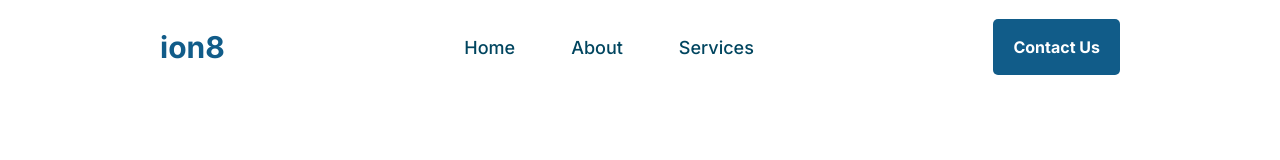
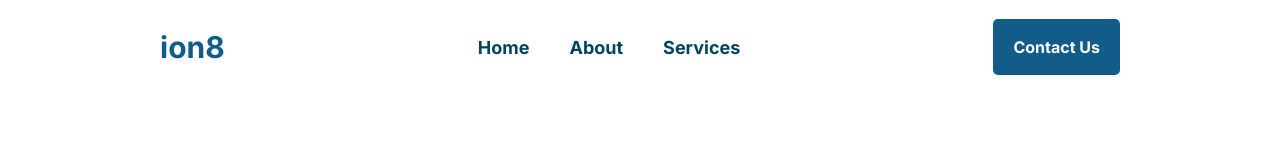
Before and after one commit to imrishit98/rp-nextjs-starter, a Next.js app: page / in a window 1280 px wide. Shown: the top 160 px of the page. Built offline with nearby package versions, Linux system fonts and the light colour scheme.

Commit message:
Update the menu in Desktop

```diff
--- a/src/components/layout/navbar.js
+++ b/src/components/layout/navbar.js
@@ -67,13 +67,14 @@ const Navbar = () => {
 
         {/* Desktop/tablet menu */}
         <div className='relative hidden md:justify-between md:flex'>
-          {navigation.map((item) => (
-            <NavbarLink key={item.name} link={item.href}>
+          {navigation.map((item) =>
+            item.subItem ? (
+              <div>
                 {/* main menu item */}
                 <LgText
-                className={`py-5 ${
+                  className={`p-5 ${
                     item.subItem ? 'nav-subitem' : ''
-                } font-medium text-deep-blue hover:text-cobalt`}
+                  } font-bold text-deep-blue hover:text-cobalt`}
                 >
                   {item.name}
                 </LgText>
@@ -93,8 +94,19 @@ const Navbar = () => {
                       ))
                     : null}
                 </ul>
+              </div>
+            ) : (
+              <NavbarLink key={item.name} link={item.href} className=''>
+                <LgText
+                  className={`p-5 ${
+                    item.subItem ? 'nav-subitem' : ''
+                  } font-bold text-deep-blue hover:text-cobalt`}
+                >
+                  {item.name}
+                </LgText>
               </NavbarLink>
-          ))}
+            )
+          )}
         </div>
         <div className='hidden md:block'>
           <PrimaryButton link='/' label='Contact Us' />
@@ -137,7 +149,7 @@ const Navbar = () => {
                 item.subItem ? (
                   <>
                     <li onClick={() => toggleSubItems(itemIndex)}>
-                      <LgText className='font-bold text-deep-blue'>
+                      <LgText className='py-3 font-bold text-deep-blue'>
                         {item.name}
                       </LgText>
                       {/* maps submenu items */}{' '}
@@ -157,7 +169,7 @@ const Navbar = () => {
                     </li>
                   </>
                 ) : (
-                  <li>
+                  <li className='py-2'>
                     {/* Main menuItem with no subItems will have a link */}
                     <NavbarLink key={item.name} link={item.href}>
                       <LgText className='font-bold text-deep-blue'>
```
Lines whose indentation alone changed are shown as unchanged.
